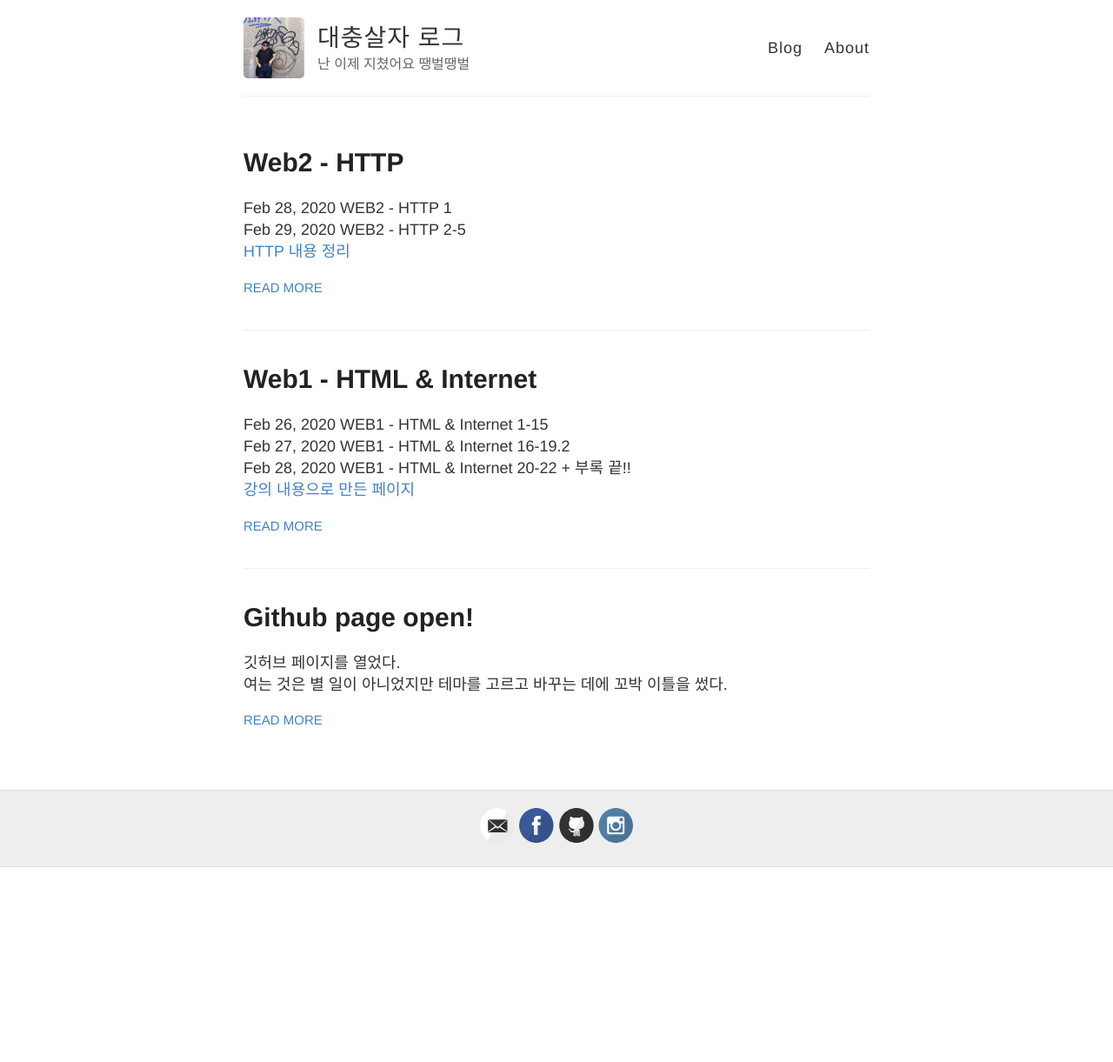
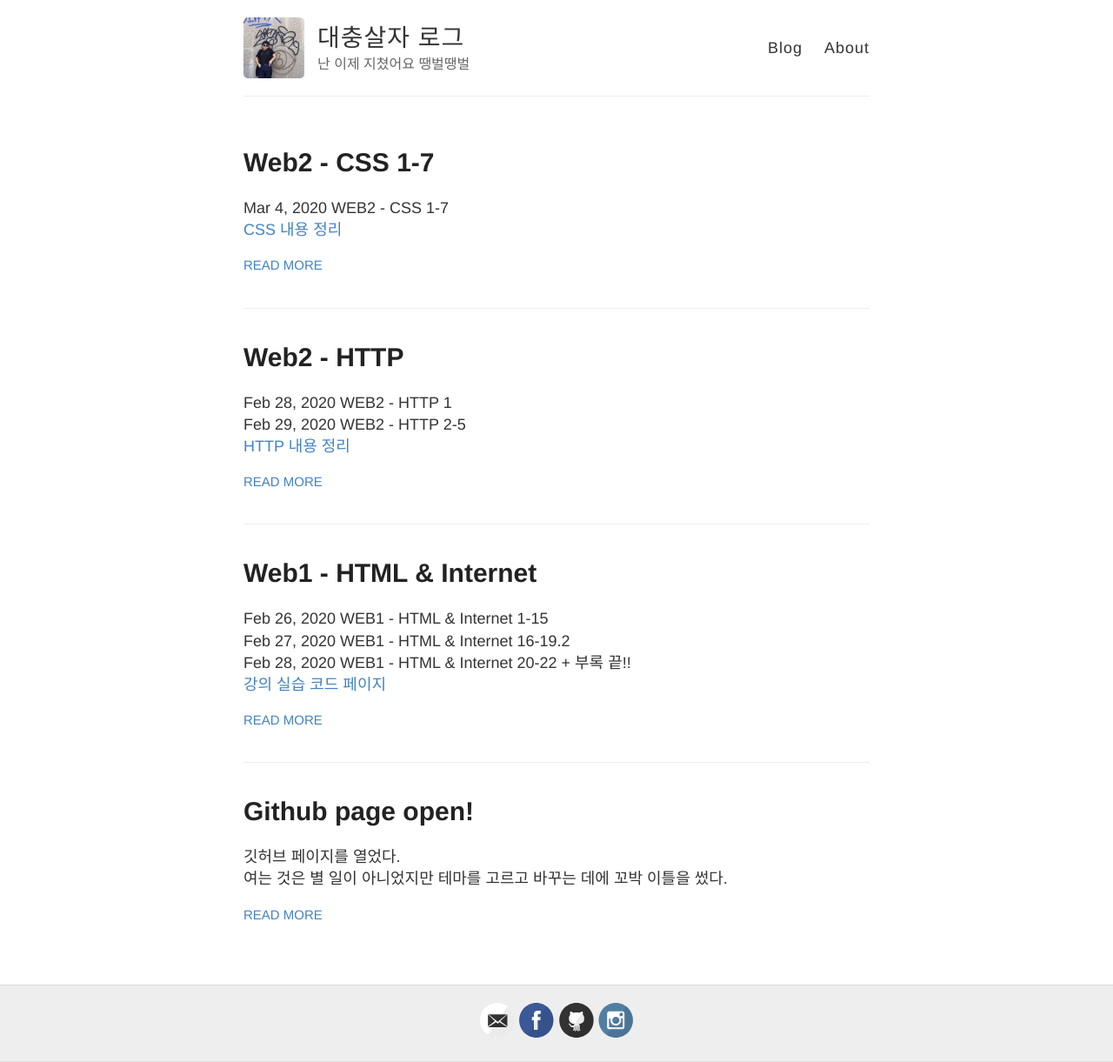
Before and after one commit to eunzihong/eunzihong.github.io, a Jekyll site: the page built from index.html, in a window 1280 px wide. Shown: the whole page at 87% size. Built offline with Jekyll 4.4.1, drawn with Linux system fonts in a browser that asks for light colours; before the commit the page ends 997 px from its top, so only the background shows below that; part of the change alters nothing that is shown.

Commit message:
3월 4일 CSS 강좌 내용 studylog

````diff
--- a/_posts/2020-03-03-Web1-studylog-1.md
+++ b/_posts/2020-03-03-Web1-studylog-1.md
@@ -6,7 +6,7 @@ title: Web1 - HTML & Internet
 Feb 26, 2020    WEB1 - HTML & Internet 1-15
 Feb 27, 2020    WEB1 - HTML & Internet 16-19.2
 Feb 28, 2020    WEB1 - HTML & Internet 20-22 + 부록 끝!!
-[강의 내용으로 만든 페이지](https://eunzihong.github.io/Webtest/HONG.html)
+[강의 실습 코드 페이지](https://eunzihong.github.io/Webtest/HONG.html)
 
 ----
 
--- /dev/null
+++ b/_posts/2020-03-04-studylog-css-1-7.md
@@ -0,0 +1,90 @@
+---
+layout: post
+title: Web2 - CSS 1-7
+---
+
+Mar 4, 2020     WEB2 - CSS 1-7
+[CSS 내용 정리](https://eunzihong.github.io/Webtest/css.html)
+
+----
+
+3월 1일에 금방 깃허브 페이지를 만들었으나 2일과 3일 내내 테마만 고르다가 끝난 것을 보고 느꼈다. 페이지 디자인은 정말x1024 중요하다는 것을.
+마지막까지도 걱정했던건 나중에 테마를 바꾸게 될 때 새테마와 현재 테마의 호환성이었다.
+그리고 지금 테마가 맘에 들기는 하지만 벌써 몇 가지 바꾸고 싶은 요소들이 있다.
+그래서 일단 `CSS` 강좌를 들어보기로 했다.
+<br>
+생활코딩의 Web2 `CSS` 강의 중 동영상 1부터 7까지의 내용을 공부했다.
+강의 내용 실습 및 개념 정리용 `html` [페이지](https://eunzihong.github.io/Webtest/css.html)를 하나 만들고 시작했다.
+<br>
+### 1-3 `html` 페이지를 꾸미는 근본적인 방법으로써의 `css` 등장
+`html`만으로는 표현할 수 없는 시각적 효과를 위해 `css`가 등장하였다.
+`html` 자체에도 `<font>`라는 태그가 존재해서 글자 색을 바꾼다거나 할 수 있지만, 더 많은 디자인 요소를 html의 태그만으로 감당하기에는 무리가 있었다.
+`html` 코드 내에 삽입되어서 html에게 시각적 효과를 부여할 수 있는 `css`라는 언어가 등장하게 되었다.
+
+`css`는 다음과 같은 강점을 가지고 있다.
+- 반복해서 사용되는 꾸밈 코드를 줄일 수 있다.
+- 유지 및 보수가 쉽다.
+- 가독성을 월등히 향상시킨다.
+<br>
+
+### 4-5 `css`의 기본 문법
+`css`는 `html`의 내부에 삽입되어서 쓰이게 되는데, 컴퓨터가 `html`코드를 다루다가 중간에 `css`의 내용을 다루어야 하므로 `css`를 나타내는 표식이 필요한데 그게 바로 '**style**'이다. style은 다음 크게 두 가지의 형태로 등장한다.
+
+1. 본문(`<body>`) 내부의 각 태그 안에서 속성(attribute)로써 존재
+2. 헤드(`<head>`)에 `<style> </style>`태그로 스타일 공간 확보, 그 안에서 본문(`<body>`)에 쓰일 스타일 정의
+
+이 때 2.에서의 스타일을 정의하는 요소들이 있다.
+- 선택자(Selector) : 스타일링을 하고 싶은 대상. 태그가 될 수도 있고 아이디나 클래스가 될 수도 있다.
+- 효과, 선언(Declaration) : 스타일링 내용 예) 글자 색은 검정색 color:black;
+- Property : 바뀌는 요소 예) 글자색, 문단 정렬, 여백 등
+- Value : 바뀌는 요소의 값 예) 글자색-검정색, 빨간색, 보라색 등, 문단 정렬-가운데 정렬, 여백-위 여백 23px, 아래여백 23px 등
+<br>
+
+### 6 `css`의 원하는 효과를 알아내는 법
+Property와 Value라는 용어를 알고 있으니 구글 검색을 해보면 된다!
+가령 문단 정렬을 가운데 정렬로 하는 법을 알고 싶다면, 구글에 대충 css, property, text, align 이런 단어들을 넣어서 검색하면 결과가 나온다.
+대부분의 경우에는 맨 위에 w3school의 결과가 나오는데 거기가 원조`html`맛집이라 그런지 결과가 깔끔하고 try yourself 버튼을 누르면 예시 코드 페이지가 열려서 알기 굉장히 쉽다! 코딩공부를 하면서 가장 중요한 것은 용어를 아는 것이다. 용어만 알면 구글한테 물어보면 다알랴줌
+
+![](/assets/img/blog/2020-03-04-studylog-css-1-7/2020-03-05-02-53-05.png)
+![](/assets/img/blog/2020-03-04-studylog-css-1-7/2020-03-05-02-53-42.png)
+
+### 7 선택자(Selector)
+선택자에는 크게 세 가지 종류가 있다.
+- 태그 선택자 (Tag selector) : 이 `html`문서의 해당 태그들에 스타일링을 적용
+- 클래스 선택자 (Class selector) : 이 `html`문서의 해당 클래스들에 스타일링을 적용
+- 아이디 선택자 (Id selector) : 이 `html`문서의 해당 아이디에 스타일링을 적용
+
+`<head>`내에 `<style>`태그 부분을 만들고 그 안에서 선택자들과 효과(선언)부분을 이용해 해당 문서에서 쓰이는 다양한 타겟들을 한번에 스타일링 할 수 있다.
+
+```html
+<head>
+<style>
+    h1 {
+        font-size: 45px;
+    }
+    h2 {
+        padding-top: 10px;
+        color: blue;
+    }
+    .foodname {
+        color: red;
+    }
+    #malatang {
+        font-weight: bold;
+    }
+</style>
+</head>
+```
+
+대충 예시코드이다. `<head>`내에 `<style>`공간을 만들고 그 안에 선언들을 하였다.
+`h1`과`h2`는 `html`의 기본 태그들이고 이 태그들을 선택할 때에는 앞에 아무런 기호를 붙이지 않고 그냥 태그 이름을 적어주는 것으로 selector를 이용할 수 있다. 그러면 `h1`의 태그가 붙은 것들은 45px의 폰트 크기를 갖기로 하고, `h2`의 태그가 붙은 것들은 위로 10px의 내부 여백을 갖고 글자 색은 파란색을 갖게 된다.
+반면 foodname이라는 단어 앞에는 `.`이 붙어있는데 이것은 이 `foodname`이 태그가 아니라 클래스이기 때문이다. 본문 중 `class="foodname"`이라고 선언된 아이들에 대해서 글자색을 빨간색으로 하기로 한다.
+마지막으로 malatang은 앞에 `#`을 가지고 있는데 이것은 `malatang`이 아이디라는 뜻이다. `malatang`의 아이디를 가진 내용에 대해서는 글자를 굵게 나타나게 볼드처리한다. 이 때 이 아이디는 본문 내에서 딱 한 번만 등장할 수 있다. 각자 ID 번호라 할 수 있는 주민번호가 딱 하나씩만 있는 것처럼!
+<br>
+태그 선택자 < 클래스 선택자 < 아이디 선택자의 순으로 강한 효과를 갖는다. 예컨대 본문의 어떤 부분이 `h2`의 태그와 `foodname`이라는 클래스를 동시에 갖는다면 이 부분의 글자색은 파란색이 아니라 빨간색이 되는 것이다.
+
+----
+확실히 `css`를 적용한 페이지가 `html`만으로 만든 페이지와는 비교도 안 될만큼 깔끔하고 보기 좋다. 눈으로 바로바로 확인할 수 있어 재밌다!
+[`html`만으로 만든 페이지](https://eunzihong.github.io/Webtest/http.html)랑 [`css`를 활용해 만든 페이지](https://eunzihong.github.io/Webtest/css.html)를 비교해보면 확실히 차이를 느낄 수 있다.
+
+내일은 `css`강좌를 마무리 해야지!! 너무 재밌다!
````
Also changed, not shown: assets/img/blog/2020-03-04-studylog-css-1-7/2020-03-05-02-53-42.png (added), 1 other file.
